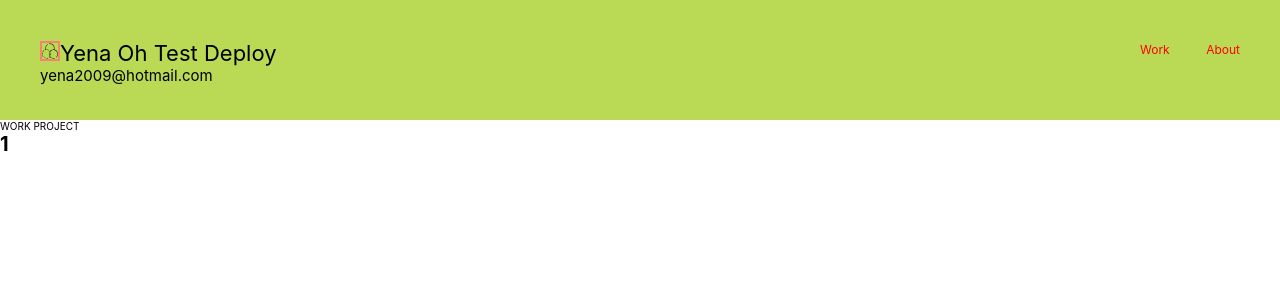
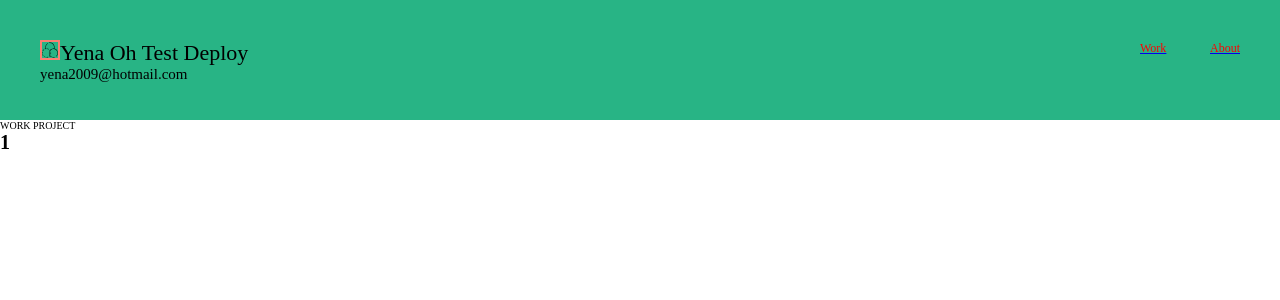
Before and after one commit to gabecadiz/yenaDesigns, a React (Create React App) app: page /work/1 in a window 1280 px wide. Shown: the top 300 px of the page. Built offline with nearby package versions, Linux system fonts and the light colour scheme.

Commit message:
update folder structure

```diff
--- a/src/App.js
+++ b/src/App.js
@@ -1,24 +1,25 @@
 import React from 'react';
-import Icon from './images/Icon.svg';
-import './App.scss';
+import './sass/main.scss';
 
 import { BrowserRouter as Router, Switch, Route } from 'react-router-dom';
 
-import Navbar from './Navbar';
-import About from './About';
-import Work from './Work';
-import WorkProject from './WorkProject';
-import Home from './Home';
+import Navbar from './components/Navbar';
+import About from './pages/About';
+import Work from './pages/Work';
+import WorkProject from './pages/WorkProject';
+import Home from './pages/Home';
 
 function App() {
   return (
     <Router>
       <div className="App">
         <Navbar />
-        <Route path="/" exact component={Home} />
-        <Route path="/work" exact component={Work} />
-        <Route path="/work/:project" component={WorkProject} />
-        <Route path="/about" component={About} />
+        <Switch>
+          <Route path="/" exact component={Home} />
+          <Route path="/work" exact component={Work} />
+          <Route path="/work/:project" component={WorkProject} />
+          <Route path="/about" component={About} />
+        </Switch>
       </div>
     </Router>
   );
--- a/src/App.scss
+++ /dev/null
@@ -1,112 +0,0 @@
-/* basic reset using universal selector */
-
-$headerColor: #bada55;
-
-*,
-*::after,
-*::before {
-  margin: 0;
-  padding: 0;
-  box-sizing: inherit;
-}
-
-/* setting global font-size
-use font-size of 62.5% to allow users to have changed default font size if needed, if not it will default from 16root px to 10pxs*/
-html {
-  font-size: 62.5%;
-}
-
-/* setting font properties for whole webpage, inherited into all properties */
-body {
-  box-sizing: border-box;
-}
-
-a {
-  color: inherit;
-  text-decoration: none;
-}
-
-.App {
-  position: relative;
-}
-
-.header {
-  z-index: 100;
-  // position: absolute;
-  // top: 0;
-  display: flex;
-  justify-content: space-between;
-  padding: 40px;
-  background-color: $headerColor;
-  height: 120px;
-  width: 100%;
-}
-
-.personal-info {
-  display: flex;
-  flex-direction: column;
-  height: 100%;
-}
-
-.yena-logo {
-  border: 2px solid salmon;
-  height: 20px;
-  width: 20px;
-}
-.name {
-  font-size: 2.2rem;
-}
-
-.email {
-  font-size: 1.5rem;
-}
-
-.hyper-links {
-  display: flex;
-  justify-content: space-between;
-  align-items: center;
-  width: 100px;
-  font-size: 1.4rem;
-
-  .work,
-  .about {
-    color: red;
-    font-size: 1.2rem;
-  }
-}
-
-.hero-image {
-  position: relative;
-  padding-top: 120px;
-  height: 100vh;
-  width: 100%;
-  background-color: purple;
-}
-
-.hero-image-header {
-  position: absolute;
-  top: 300px;
-  left: 300px;
-  font-size: 5rem;
-  color: whitesmoke;
-}
-
-.hero-thrive {
-  position: relative;
-  height: 100vh;
-  width: 100%;
-  background-color: black;
-}
-
-.hero-thrive-header {
-  position: absolute;
-  top: 300px;
-  left: 300px;
-  font-size: 5rem;
-  color: whitesmoke;
-}
-
-.footer {
-  height: 180px;
-  width: 100%;
-}
--- a/src/Navbar.jsx
+++ b/src/components/Navbar.jsx
@@ -1,7 +1,7 @@
 import React, { Component } from 'react';
 import { Link } from 'react-router-dom';
 
-import Icon from './images/Icon.svg';
+import Icon from '../images/Icon.svg';
 
 class Navbar extends Component {
   render() {
--- a/src/index.js
+++ b/src/index.js
@@ -1,6 +1,5 @@
 import React from 'react';
 import ReactDOM from 'react-dom';
-import './index.scss';
 import App from './App';
 import * as serviceWorker from './serviceWorker';
 
--- a/src/index.scss
+++ /dev/null
@@ -1,13 +0,0 @@
-body {
-  margin: 0;
-  font-family: -apple-system, BlinkMacSystemFont, 'Segoe UI', 'Roboto', 'Oxygen',
-    'Ubuntu', 'Cantarell', 'Fira Sans', 'Droid Sans', 'Helvetica Neue',
-    sans-serif;
-  -webkit-font-smoothing: antialiased;
-  -moz-osx-font-smoothing: grayscale;
-}
-
-code {
-  font-family: source-code-pro, Menlo, Monaco, Consolas, 'Courier New',
-    monospace;
-}
--- /dev/null
+++ b/src/sass/components/navbar.scss
@@ -0,0 +1,44 @@
+.header {
+  z-index: 100;
+  // position: absolute;
+  // top: 0;
+  display: flex;
+  justify-content: space-between;
+  padding: 40px;
+  background-color: $color-primary-dark;
+  height: 120px;
+  width: 100%;
+}
+
+.personal-info {
+  display: flex;
+  flex-direction: column;
+  height: 100%;
+}
+
+.yena-logo {
+  border: 2px solid salmon;
+  height: 20px;
+  width: 20px;
+}
+.name {
+  font-size: 2.2rem;
+}
+
+.email {
+  font-size: 1.5rem;
+}
+
+.hyper-links {
+  display: flex;
+  justify-content: space-between;
+  align-items: center;
+  width: 100px;
+  font-size: 1.4rem;
+
+  .work,
+  .about {
+    color: red;
+    font-size: 1.2rem;
+  }
+}
--- a/src/sass/main.scss
+++ b/src/sass/main.scss
@@ -1,13 +1,13 @@
 // @import 'abstracts/functions.scss';
 // @import 'abstracts/mixins.scss';
-// @import 'abstracts/variables.scss';
+@import 'abstracts/variables.scss';
 
-// @import 'base/base.scss';
+@import 'base/base.scss';
 // @import 'base/animations.scss';
 // @import 'base/typography.scss';
 // @import 'base/utilities.scss';
 
-// @import 'components/bg-video.scss';
+@import 'components/navbar.scss';
 // @import 'components/button.scss';
 // @import 'components/card.scss';
 // @import 'components/composition.scss';
```
Also changed, not shown: src/pages/About.jsx (renamed from src/About.jsx), src/pages/Home.jsx (renamed from src/Home.jsx), src/pages/Work.jsx (renamed from src/Work.jsx), src/pages/WorkProject.jsx (renamed from src/WorkProject.jsx).
